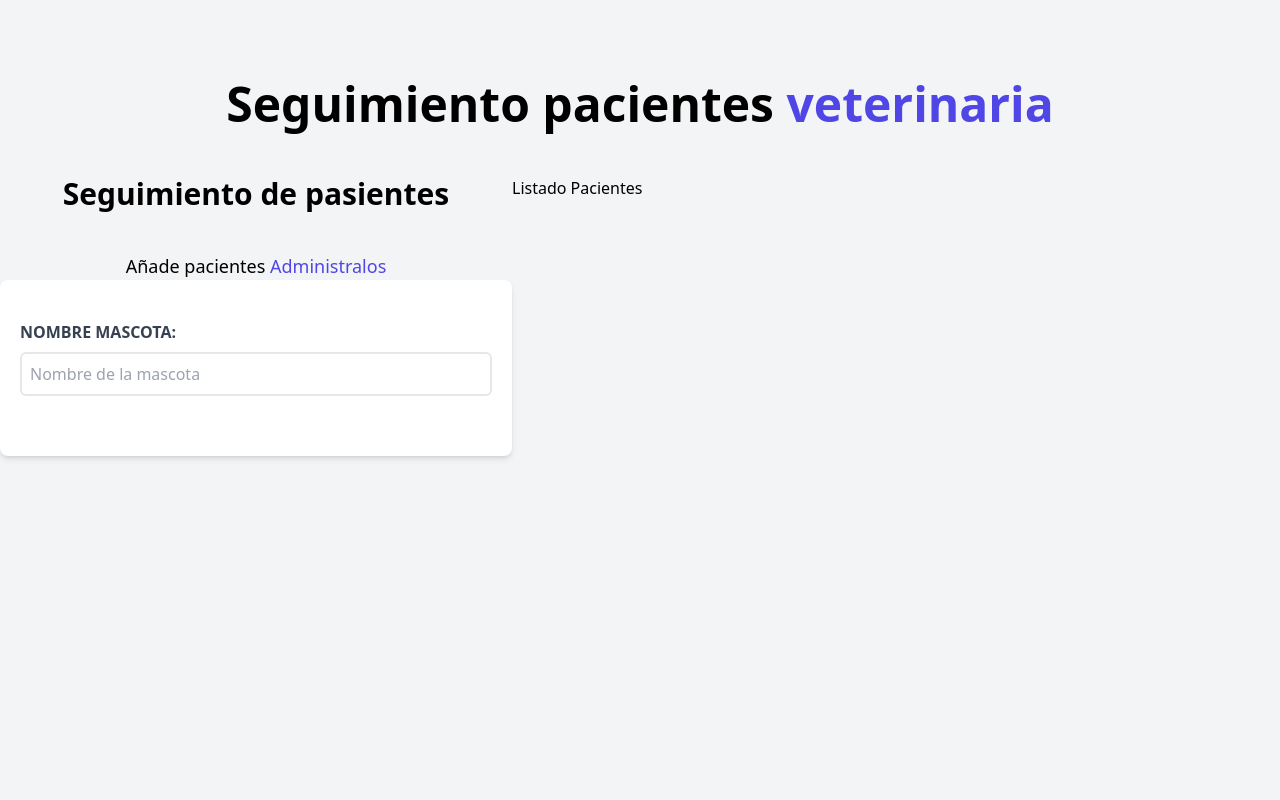
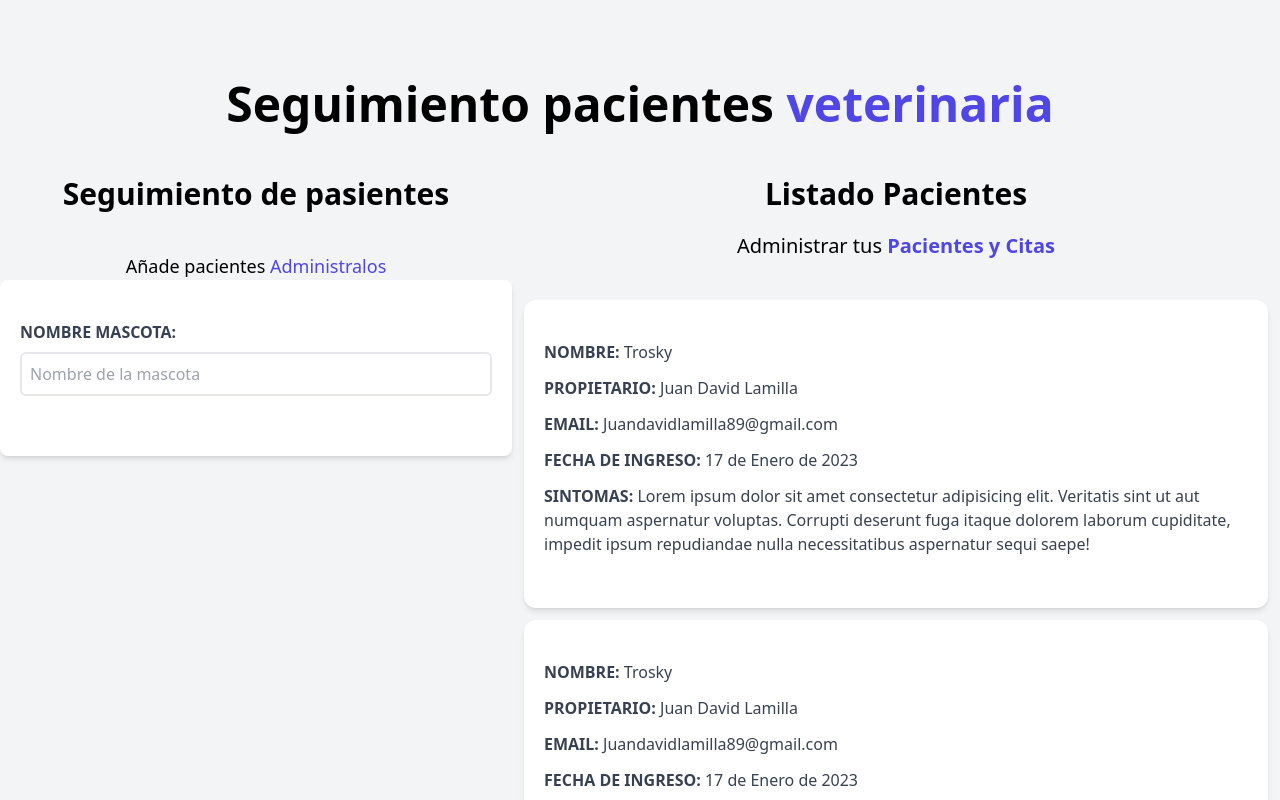
Before and after one commit to Davidlamilla/ElectivaII, a React (Vite) app in the folder citas-react/: page / in a window 1280 px wide. Shown: the top 800 px of the page. Built offline with nearby package versions, Linux system fonts and the light colour scheme.

Commit message:
clase 17

```diff
--- a/citas-react/src/assets/Componets/ListaPacientes.jsx
+++ b/citas-react/src/assets/Componets/ListaPacientes.jsx
@@ -1,9 +1,21 @@
-import React from 'react'
+import Pacientes from "./Pacientes"
+
+Pacientes
 
 export const ListaPacientes = () => {
   return (
-   <div className="w-1/2 lg:w-3/5">
-    <h2>Listado Pacientes</h2>
+   <div className="md:w-1/2 lg:w-3/5 h-screen overflow-y-scroll">
+    <h2 className='font-black text-3xl text-center'>Listado Pacientes</h2>
+    <p className='text-xl mt-5 mb-10 text-center'>
+      Administrar tus {' '}
+      <span className='text-indigo-600 font-bold'>Pacientes y Citas</span>
+    </p>
+
+    <Pacientes/>
+    <Pacientes/>
+    <Pacientes/>
+    <Pacientes/>
+
    </div>
 
   )
--- /dev/null
+++ b/citas-react/src/assets/Componets/Pacientes.jsx
@@ -0,0 +1,31 @@
+
+
+function Pacientes() {
+  return (
+    <div className="m-3 bg-white shadow-md px-5 py-10 rounded-xl">
+      <p className="font-bold mb-3 text-gray-700 uppercase">
+        Nombre:{' '} <span className='font-normal normal-case'>Trosky</span>
+      </p>
+
+      <p className="font-bold mb-3 text-gray-700 uppercase">
+        Propietario:{' '} <span className='font-normal normal-case'>Juan David Lamilla</span>
+      </p>
+
+      <p className="font-bold mb-3 text-gray-700 uppercase">
+        Email:{' '} <span className='font-normal normal-case'>Juandavidlamilla89@gmail.com</span>
+      </p>
+
+      <p className="font-bold mb-3 text-gray-700 uppercase">
+        Fecha de Ingreso:{' '} <span className='font-normal normal-case'>17 de Enero de 2023</span>
+      </p>
+
+      <p className="font-bold mb-3 text-gray-700 uppercase">
+        Sintomas:{' '} <span className='font-normal normal-case'>Lorem ipsum dolor sit amet consectetur adipisicing elit.
+         Veritatis sint ut aut numquam aspernatur voluptas. Corrupti deserunt fuga itaque dolorem laborum cupiditate, impedit
+         ipsum repudiandae nulla necessitatibus aspernatur sequi saepe!</span>
+      </p>
+    </div>
+  )
+}
+
+export default Pacientes
```
